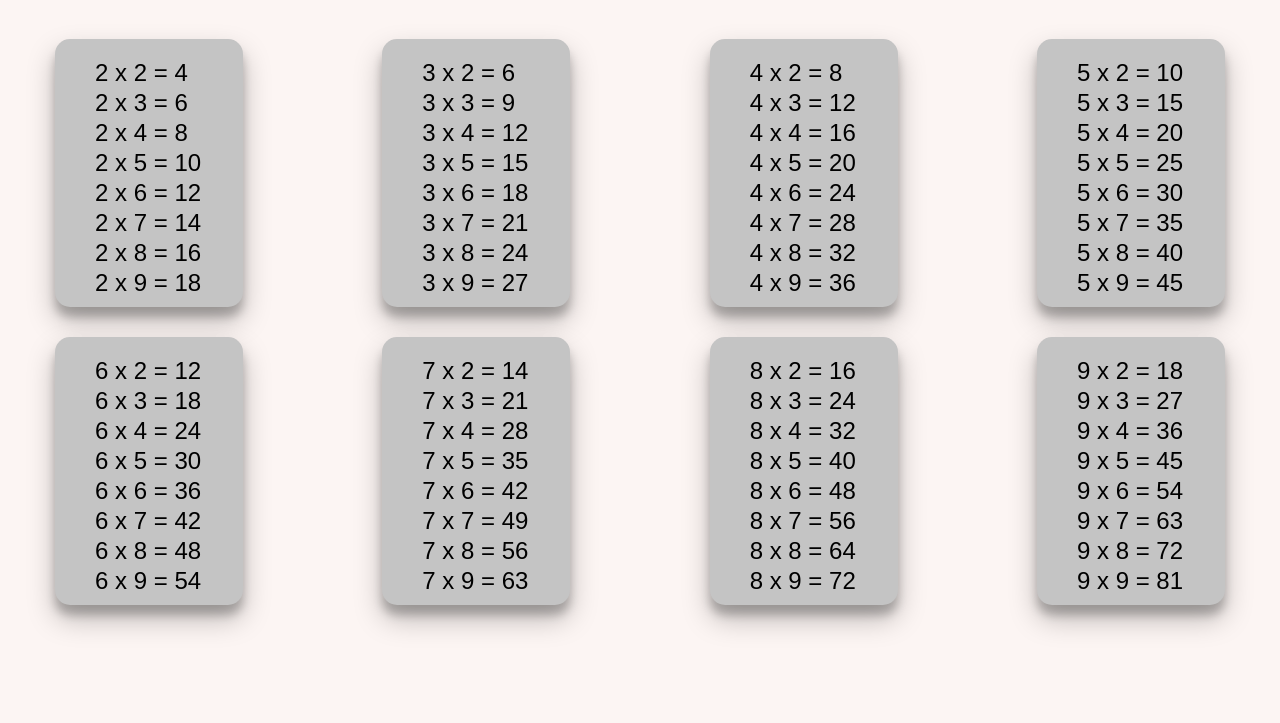
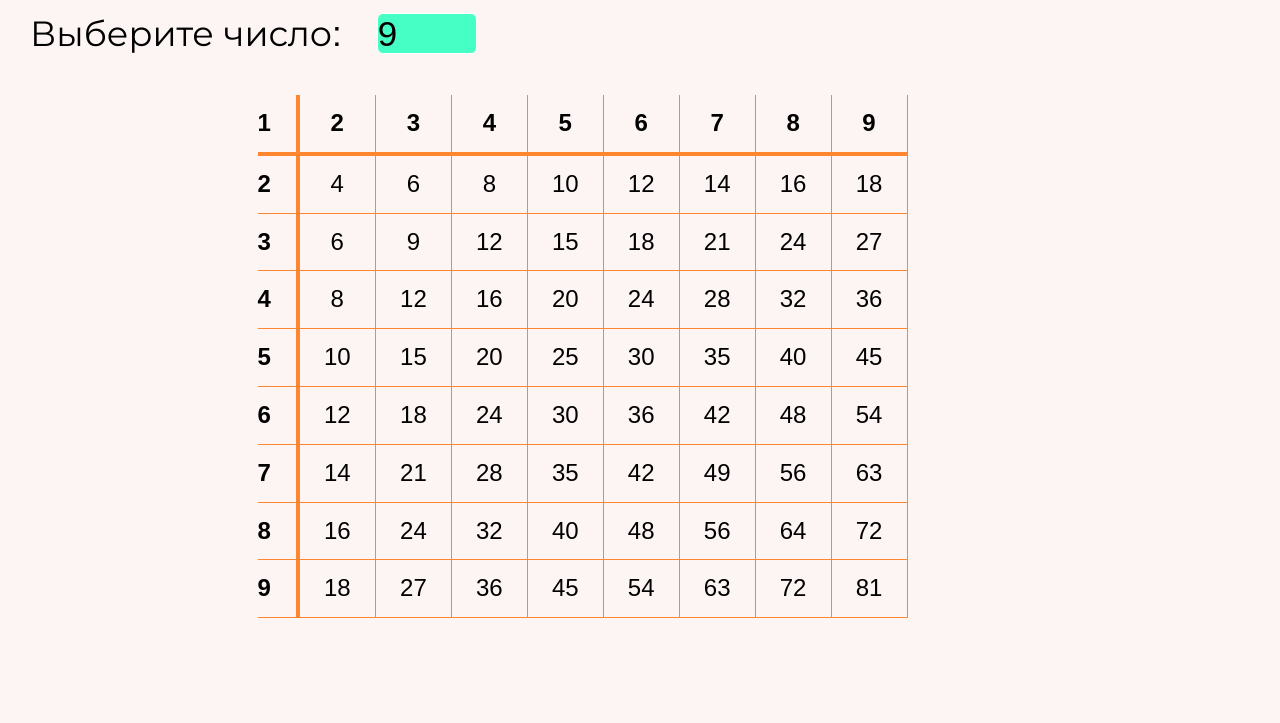
Before and after one commit to KirillTotkov/Programming-in-network-operating-environments, a plain HTML site: page ЛБ3/index.html in a window 1280 px wide. Shown: the part 77-800 px from the top of the page. Drawn offline with Linux system fonts and the light colour scheme.

Commit message:
ЛБ3 Ver 2

```diff
--- a/ЛБ3/css/css.css
+++ b/ЛБ3/css/css.css
@@ -16,35 +16,115 @@ body {
     /*position: relative;*/
     /*overflow: hidden;*/
     vertical-align: top;
+    font-size: 35px;
 }
 
 .header {
-    /*margin: 12px 575px 56px 567px;*/
-    margin: 0 auto;
-    padding-top: 12px;
-    width: 458px;
-    height: 49px;
+    display: flex;
+    justify-content: center;
     font-style: normal;
     font-weight: 800;
     font-size: 40px;
     line-height: 49px;
     color: #000000;
+    margin-bottom: 8px;
+}
+
+table {
+    width: 650px;
+    /*border-top: 7px solid #FF8630;*/
+    border-collapse: collapse;
+    text-align: center;
+    margin-top: 40px;
+    font-size: 24px;
+}
+
+tr {
+    border: 1px solid #FF8630;
+    border-left-width: 0;
+    padding: 14px;
+    vertical-align: top;
+    line-height: 1.2;
+}
+
+td {
+    border: 1px solid #FF8630;
+    border-left-width: 0;
+    padding: 14px;
+    vertical-align: top;
+    line-height: 1.2;
+}
+
+tbody td:first-child {
+    text-align: left;
+    padding-left: 0;
+    font-weight: bold;
+    border-right: 4px solid #FF8630;
+}
+
+tbody tr:first-child {
+    font-weight: bold;
+    border-bottom: 4px solid #FF8630;
+    border-top: none;
+}
+
+tbody tr:first-child td{
+    border-top: none;
+}
+
+/*
+tbody tr:last-child, tbody tr:last-child td{
+    border-bottom: none;
+}
+*/
+
+tbody tr:not(:first-child) td:not(:first-child):hover{
+    background: #ff6e6c;
+    transition: background-color 0.5s linear;
 }
 
 .table {
-    /*background-color: #464646;*/
     display: flex;
-    flex-wrap: wrap;
-    width: 1170px;
-    /*height: 606px;*/
-    /*margin: 44px 215px 35px 215px;*/
-    margin: auto;
-    padding: 25px 0 35px 0;
-    justify-content: space-between;
+    width: 765px;
+    line-height: 1.5;
+    margin: 0 auto;
 }
 
+
+.calculator {
+    margin: 40px 0 0 30px;
+}
+
+.select-container {
+    display: flex;
+}
+
+.select-label {
+    margin-right: 35px;
+}
+
+.select-wrapper {
+    position: relative;
+}
+
+
+select {
+    position: relative;
+    width: 100px;
+    border: 1px solid #ffffff;
+    border-radius: 6px;
+    background-color: #45ffc5;
+    font-family: inherit;
+    font-size: inherit;
+    /*font-weight: 300;*/
+    cursor: pointer;
+    -webkit-appearance: none;
+    appearance: none;
+}
+
+/*
 .box {
-    /*vertical-align: top;*/
+    !*vertical-align: top;*!
     width: 188px;
     height: 268px;
     background-color: #C4C4C4;
@@ -60,12 +140,12 @@ body {
 .value_container {
     width: 115px;
     height: 235px;
-    /*border: 1px solid black;*/
+    !*border: 1px solid black;*!
     margin: 19px 41px 14px 40px;
 }
 
 .value_container p {
-    /*width: 13px;*/
+    !*width: 13px;*!
     height: 27px;
     font-style: normal;
     font-weight: 400;
@@ -73,3 +153,4 @@ body {
     line-height: 29px;
     margin: 0 0 3px 0;
 }
+*/
--- a/ЛБ3/index.html
+++ b/ЛБ3/index.html
@@ -11,8 +11,31 @@
     <p>Таблица умножения</p>
 </header>
 
+<div class="calculator">
+    <form class="select-container" name="choice">
+        <label for="select_count" class="select-label">Выберите число:</label>
+        <div class="select-wrapper">
+            <select name="count" id="select_count">
+                <option value="2">2</option>
+                <option value="3">3</option>
+                <option value="4">4</option>
+                <option value="5">5</option>
+                <option value="6">6</option>
+                <option value="7">7</option>
+                <option value="8">8</option>
+                <option value="9" selected>9</option>
+            </select>
+        </div>
+    </form>
+</div>
+
+
 <div class="table">
+    <table>
+        <tbody>
 
+        </tbody>
+    </table>
 </div>
 
 <script src="js/js.js"></script>
--- a/ЛБ3/js/js.js
+++ b/ЛБ3/js/js.js
@@ -1,5 +1,34 @@
-let tableElem = document.querySelector('.table')
 
+print_table(9)
+
+function print_table(num){
+    let tableElem = document.querySelector('tbody')
+    for (let i = 0; i < num; ++i) {
+        let new_row = document.createElement('tr')
+        new_row.innerHTML += `<td>${i + 1}</td>`
+
+        for (let j = 1; j < num; ++j) {
+            if (i === 0) {
+                new_row.innerHTML += `<td>${j + 1}</td>`
+            } else {
+                new_row.innerHTML += `<td>${(i+1)*(j+1)}</td>`
+            }
+        }
+        tableElem.appendChild(new_row)
+    }
+}
+
+
+let sel_form = document.forms.choice
+sel_form.count.onchange = function choice() {
+    let num = sel_form.count.value
+    let tableElem = document.querySelector('tbody')
+    tableElem.innerHTML=''
+    console.log(num);
+    print_table(num);
+}
+
+/*
 for (let i = 0; i < 8; ++i) {
     let boxElem=document.createElement('div')
     boxElem.className='box'
@@ -14,3 +43,5 @@ for (let i = 0; i < 8; ++i) {
     }
     boxElem.append(value_cont)
 }
+
+*/
```
